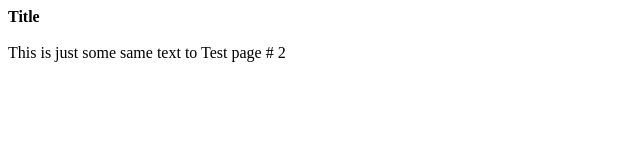
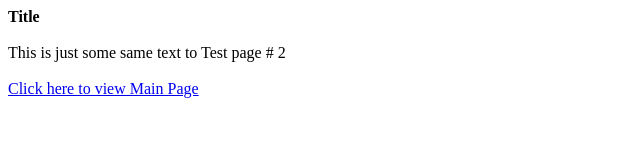
Before and after one commit to priya-gitTest/GitHubPages_1, a plain HTML site: page page_2.html in a window 1280 px wide. Shown: the whole page, without its empty margins (0-640 px from the left). Drawn offline with Linux system fonts and the light colour scheme.

Commit message:
Update page_2.html

```diff
--- a/page_2.html
+++ b/page_2.html
@@ -3,3 +3,5 @@
 <br>
 <br>
 This is just some same text to Test page # 2</body>
+<br><br>
+<a href="index.html">Click here to view Main Page</a>
```
